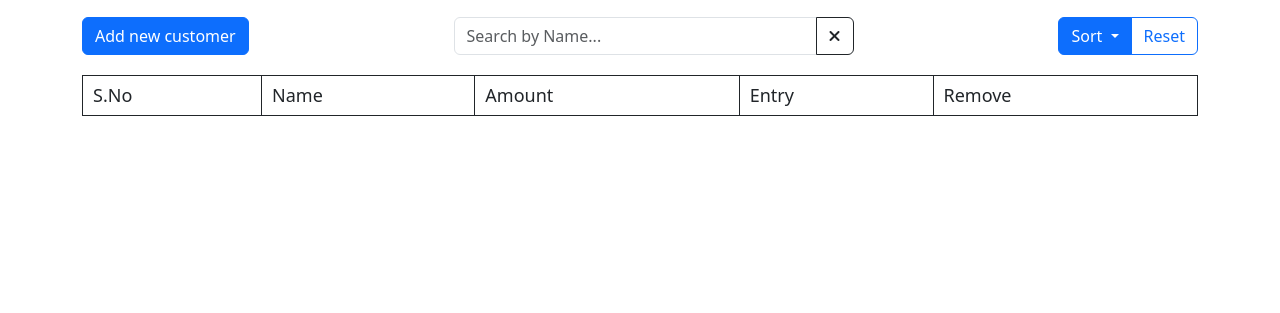
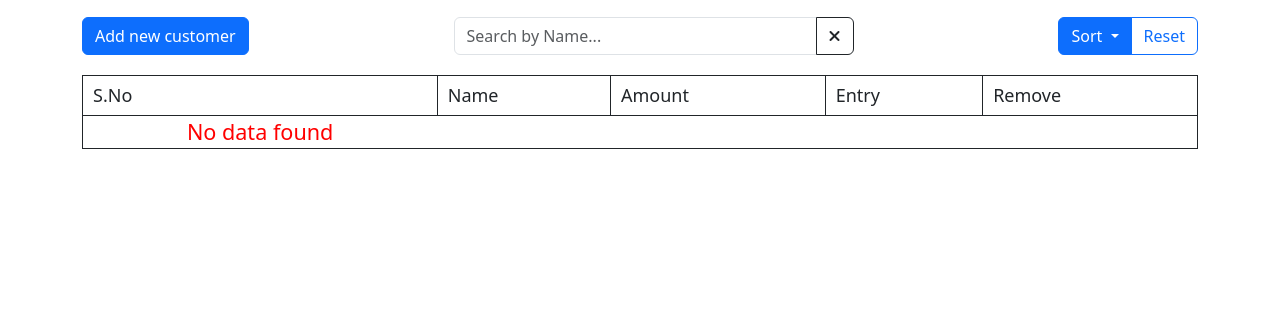
Before and after one commit to arshad012/ShopAccounts2, a plain HTML site: page index.html in a window 1280 px wide. Shown: the part 78-391 px from the top of the page. Drawn offline with nearby package versions, Linux system fonts and the light colour scheme.

Commit message:
fixed searching bugs

```diff
--- a/index.html
+++ b/index.html
@@ -132,7 +132,7 @@
 
   <!-- Table -->
   <div class="manualContainer">
-    <div class="container tableContainer">
+    <div class="container">
       <div class="alert alert-warning alert-dismissible fade show" role="alert" id="sameNameCusAlert"
         style="display: none;"></div>
 
@@ -152,6 +152,8 @@
         </tbody>
       </table>
     </div>
+
+    <!-- <div id="noData">No data found</div> -->
 
     <div class="footer">
       <div id="total_balance">0</div>
--- a/index.js
+++ b/index.js
@@ -84,6 +84,14 @@ async function appendData(data) {
     const value = document.getElementById('searchCustomer').value;
     if(value) {
         data = filtered_data;
+    }
+
+    if(data.length == 0) {
+        const tr = document.createElement('tr');
+        tr.innerText = 'No data found';
+        tr.className = 'noData';
+        tBody.append(tr)
+        return;
     }
 
     data.forEach((cus, i) => {
@@ -265,6 +273,8 @@ function proceedDeleteCustomer() {
     localStorage.setItem('customersDetails', JSON.stringify(customersDetails));
 
     appendData(customersDetails);
+
+    showTotalBalance();
 }
 
 
@@ -285,6 +295,7 @@ function searchCustomer() {
         });
 
         appendData(filtered_data);
+
     }, 500)
 }
 
--- a/style.css
+++ b/style.css
@@ -80,7 +80,14 @@ td {
   min-height: 100vh;
   display: flex;
   flex-direction: column;
+  justify-content: space-between;
   gap: 200px;
+}
+
+.noData {
+  color: red;
+  text-align: center;
+  font-size: larger;
 }
 
 .footer {
@@ -115,9 +122,7 @@ td {
   font-size: 20px;
 }
 
-.rupay {
-  /* font-weight: 700; */
-}
+
 
 @media screen and (max-width: 1024px) {
   .myNavbar > div {
```
